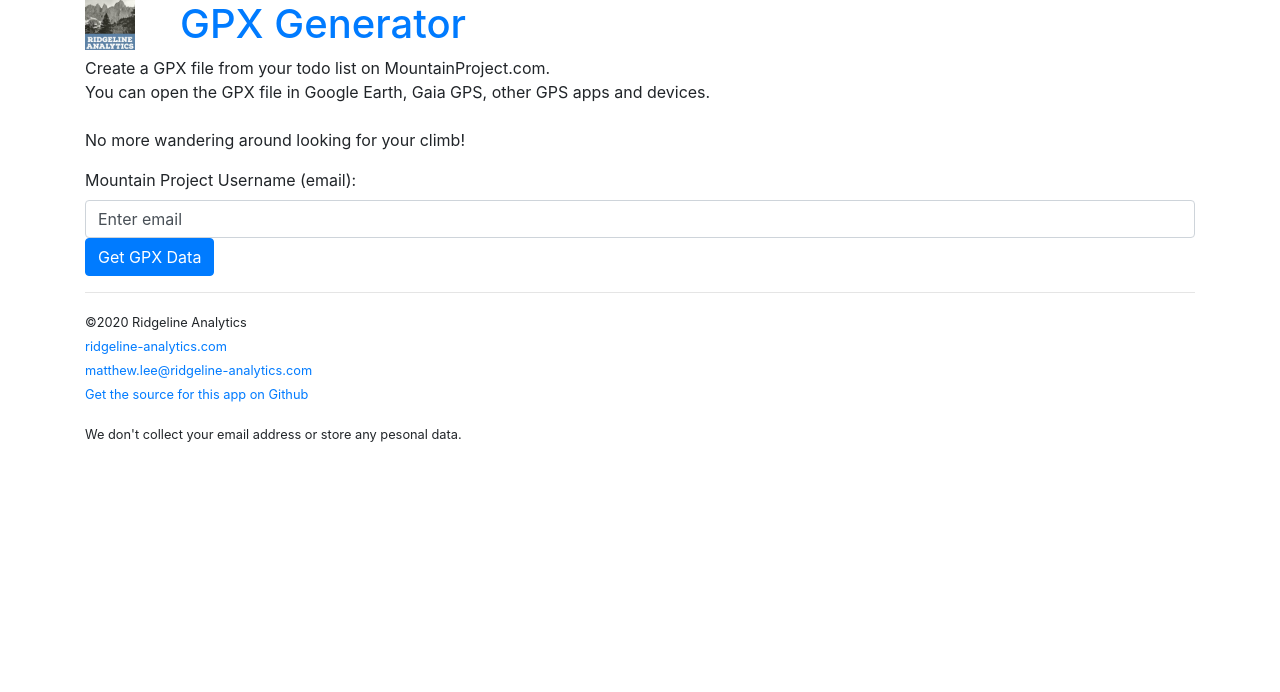
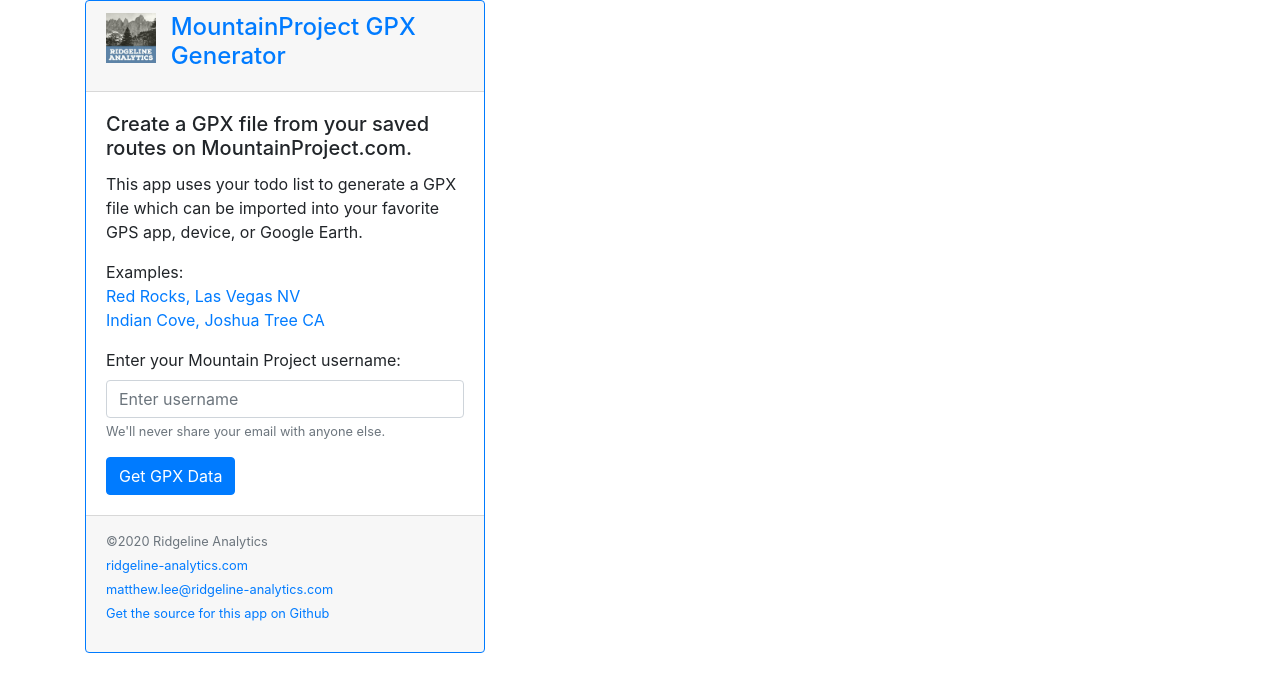
Before and after one commit to Matthew-P-Lee/MP-GPX, a Flask app: template templates/main.html in a window 1280 px wide. Shown: the top 692 px of the page. Run offline with Flask 2, Linux system fonts and the light colour scheme; the template is opened without the code that fills it, so the values that code supplies are empty; some libraries are stand-ins or nearby versions.

Commit message:
reworked UI

```diff
--- a/application.py
+++ b/application.py
@@ -18,8 +18,8 @@ app.secret_key = b'_5#ydhhL"F4Qewaxec]/'
 mpapi_gpx = MPAPI_GPX()
 
 API_LIMIT=250
-#CACHE_CLIENT_ENDPOINT = 'localhost'
-CACHE_CLIENT_ENDPOINT = 'gpx-cache.r6bmze.cfg.use2.cache.amazonaws.com'
+CACHE_CLIENT_ENDPOINT = 'localhost'
+#CACHE_CLIENT_ENDPOINT = 'gpx-cache.r6bmze.cfg.use2.cache.amazonaws.com'
 CACHE_PORT = 11211
 CACHE_EXPIRE = 10800
 
--- a/templates/main.html
+++ b/templates/main.html
@@ -1,5 +1,4 @@
 <!doctype html>
-
 <html lang="en">
 <head>
   <meta charset="utf-8">
@@ -8,7 +7,7 @@
 
   <meta name="description" content="MP Todo GPX Generator lets you generate a GPX file from your todo list on Mountain Project." />
   <meta name="author" content="Matthew Lee">
-  <meta name="viewport" content="width=device-width, initial-scale=1">
+  <meta name="viewport" content="width=device-width, initial-scale=1, shrink-to-fit=no">
   <link href="{{ url_for('static', filename='bootstrap.min.css') }}" rel="stylesheet">
   <!-- Global site tag (gtag.js) - Google Analytics -->
   <script async src="https://www.googletagmanager.com/gtag/js?id=UA-169269310-1"></script>
@@ -22,22 +21,24 @@
 
 <body>
 	<div class="container">
+	<div class="card w-45 border-primary mb-3" style="width: 25rem;">
+		<div class="card-header">
 			<div class="row">
-			<div class="col-sm-1">
-				<a href="/">
-				<img width="50px" src="{{url_for('static',filename='ridgeline-logo.jpg')}}" />
-				</a>
+				<div class="col-sm-2">
+					<a href= "/"><img width="50px" src="{{url_for('static',filename='ridgeline-logo.png')}}" /></a>
 				</div>
 				<div class="col">
-			<a href="/">
-			<h1>GPX Generator</h1>
-			</a>
+					<a href="/"><h4>MountainProject GPX Generator</h4></a>
 				</div>
 			</div>
+		</div>
+
+		<div class="card-body">
 
 	  	{% if error %}
      	<div class="alert alert-danger" role="alert">{{error}}</div>
 	    {% endif %}
+
 		{% with messages = get_flashed_messages() %}
 		  {% if messages %}
 			{% for message in messages %}
@@ -49,21 +50,20 @@
 		{% endwith %}
 
 		{% if profile %}
-		<div class="card" style="width: 18rem;">
-		 	<div class="card-body">
+
 		<h5 class="card-title">{{profile.name}}</h5>
     	<p class="card-text">
     		{{profile.personalText}}
     		{{profile.location}}, {{profile.postalCode}}
+    	</p>
 
-    			</p>
-			</div>
 		<ul class="list-group">
 			<li class="list-group-item""><img src="{{profile.avatar}}"></li>
 			<li class="list-group-item">Member Since: {{profile.memberSince}}</li>
+
 			{% if username %}
 			<li class="list-group-item">
-					<b><a href="{{url_for('.download',username=username)}}">Click here to download your GPX Data  - (todos.gpx)</a></b>
+				<b><a class="btn btn-primary" href="{{url_for('.download',username=username)}}">Download GPX Data</a></b>
 			</li>
 			<li class="list-group-item">
 				<small>
@@ -75,37 +75,48 @@
 				<a href="https://support.google.com/earth/answer/148095?hl=en">Import GPS Data into Google Earth</a>
 				</small>
 			</li>
-				<div class="card-footer text-muted">
-					<small>
-					<a href="/"><< back<a/>
-					</small>
-				</div>
+			<li class="list-group-item">
+				<small><a href="/"><< back<a/></small>
+			</li>
+			{% endif %}
 
-				{% endif %}
 		</ul>
-		</div>
+
+
 		{% else %}
-		<p>
-		Create a GPX file from your todo list on MountainProject.com.
-		<br/>
-		You can open the GPX file in Google Earth, Gaia GPS, other GPS apps and devices.
-		<br />
-		<br />
-		No more wandering around looking for your climb!
+
+		<h5 class="card-title">
+		Create a GPX file from your saved routes on MountainProject.com.
+		</h5>
+
+		<p class="card-text">
+		This app uses your todo list to generate a GPX file which can be imported into your
+		favorite GPS app, device, or Google Earth.
 		</p>
 
-		<form-group>
+		<p class="card-text">
+		Examples:<br />
+		<a href="{{url_for('static',filename='example1.png')}}">Red Rocks, Las Vegas NV</a>
+		<br />
+		<a href="{{url_for('static',filename='example2.png')}}">Indian Cove, Joshua Tree CA</a>
+		</p>
+
+
+
 		<form action="/" method="POST">
-				<label for="username">Mountain Project Username (email):</label>
-				<input type="email" class="form-control" id="username" name="username" value="Enter email" />
-				<input type="submit" class="btn btn-primary" value="Get GPX Data"/>
+		<div class="form-group">
+			<label for="username">Enter your Mountain Project username:</label>
+			<input type="email" class="form-control" name="username" id="username" aria-describedby="emailHelp" placeholder="Enter username" required />
+   		 	<small id="emailHelp" class="form-text text-muted">We'll never share your email with anyone else.</small>
+		</div>
+			<button type="submit" class="btn btn-primary" value="Get GPX Data">Get GPX Data</button>
 		</form>
-		</form-group>
 
 		{% endif %}
 
-		<hr />
+		</div> <!-- .card-body -->
 
+		<div class="card-footer text-muted">
 			<p>
 			<small>
 			&copy;2020 Ridgeline Analytics
@@ -114,15 +125,13 @@
 			<br><a href="https://github.com/Sassberto/MP-GPX/">Get the source for this app on Github</a>
 			</small>
 			</p>
-		<p>
-		<small>We don't collect your email address or store any pesonal data.</small>
-		</p>
+		</div>
 
+	</div>
 	</div>
 
 	<script src="//code.jquery.com/jquery-1.11.1.min.js"></script>
 	<script type="text/javascript" src="{{ url_for('static', filename='bootstrap.min.js') }}"></script>
-	<script type="text/javascript" src="{{ url_for('static', filename='scripts.js') }}"></script>
 
 </body>
 </html>
```
Also changed, not shown: static/example2.png (added), static/ridgeline-logo.jpg (deleted), static/ridgeline-logo.png (added), 1 other file. Lines whose indentation alone changed are shown as unchanged.
